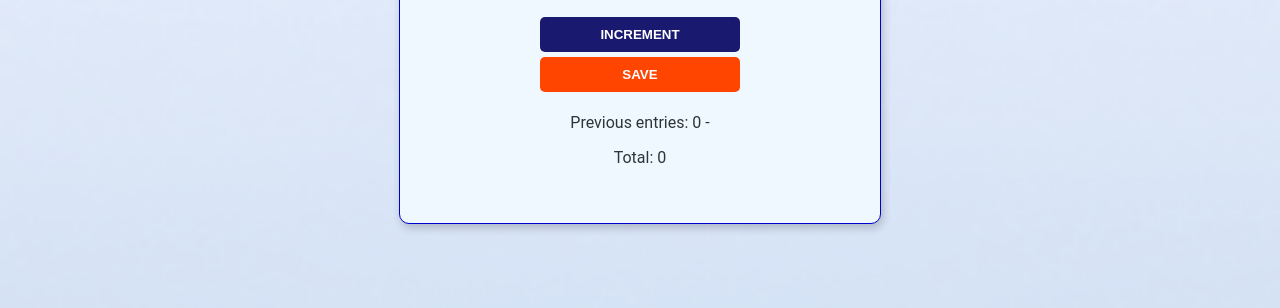
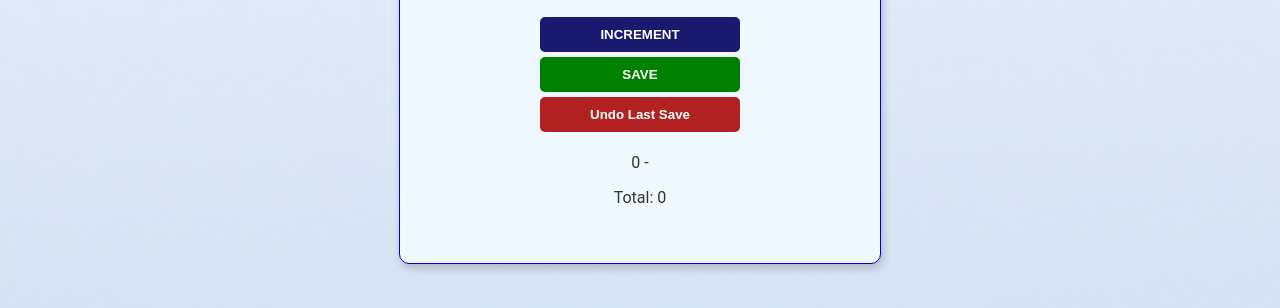
Before and after one commit to Andabeat/Counter, a plain HTML site: page index.html in a window 1280 px wide. Both pictures are taken after a click on the button "SAVE". Shown: the part 260-568 px from the top of the page. Drawn offline with Linux system fonts and the light colour scheme.

Commit message:
Undo button added to counter

```diff
--- a/index.css
+++ b/index.css
@@ -43,5 +43,9 @@ button {
 }
 
 #save-btn {
-    background: #FF4500;
+    background: #008000;
 }
+
+#undo-btn {
+    background: #B22222;
+}
--- a/index.html
+++ b/index.html
@@ -8,6 +8,7 @@
         <h2 id="count-el">0</h2>
         <button id="increment-btn" onclick="increment()">INCREMENT</button>
         <button id="save-btn" onclick="save()">SAVE</button>
+        <button id="undo-btn" onclick="undo()">Undo Last Save</button>
         <p id="save-el">Previous entries: </p>
         <p id="total-el">Total: 0</p>
         </div>
--- a/index.js
+++ b/index.js
@@ -3,6 +3,8 @@ let countEl = document.getElementById("count-el")
 let totalEl = document.getElementById("total-el")
 let count = 0
 let total = 0
+let saves = []  // keep a history of saves
+
 
 
 function increment() {
@@ -11,8 +13,10 @@ function increment() {
 }
 
 function save() {
+    saves.push(count); // Store the current count
     let countStr = count + " - "
-    saveEl.textContent += countStr
+    //saveEl.textContent += countStr
+    saveEl.textContent = saves.map(n => n + " - ").join("");
 
     total += count
     totalEl.textContent = "Total: " + total
@@ -20,3 +24,17 @@ function save() {
     countEl.textContent = 0
     count = 0
 }
+
+function undo () {
+    //remove last entry
+    let last = saves.pop();
+
+    //update the history display
+    saveEl.textContent = saves.map(n => n + " - ").join("");
+
+    //update total, only if there was a save undo
+   if (last !== undefined) {
+        total -= last;
+        totalEl.textContent = "Total: " + total;
+   }
+}
```
